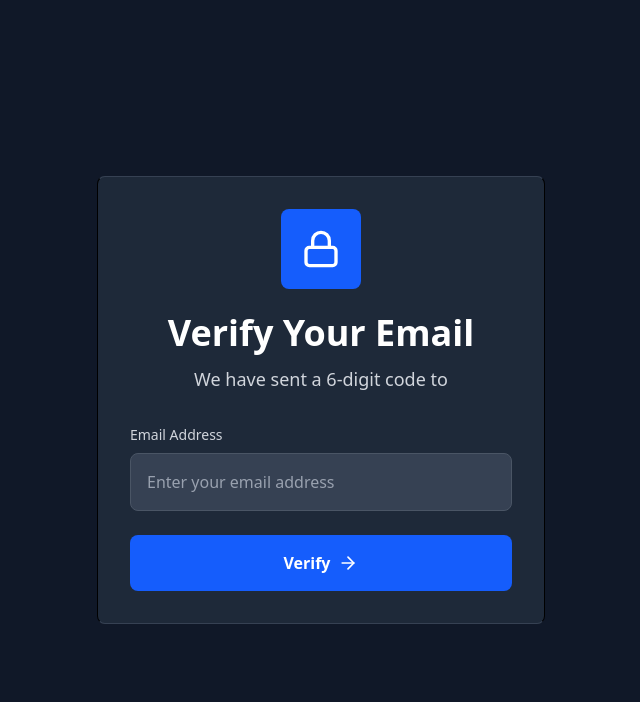
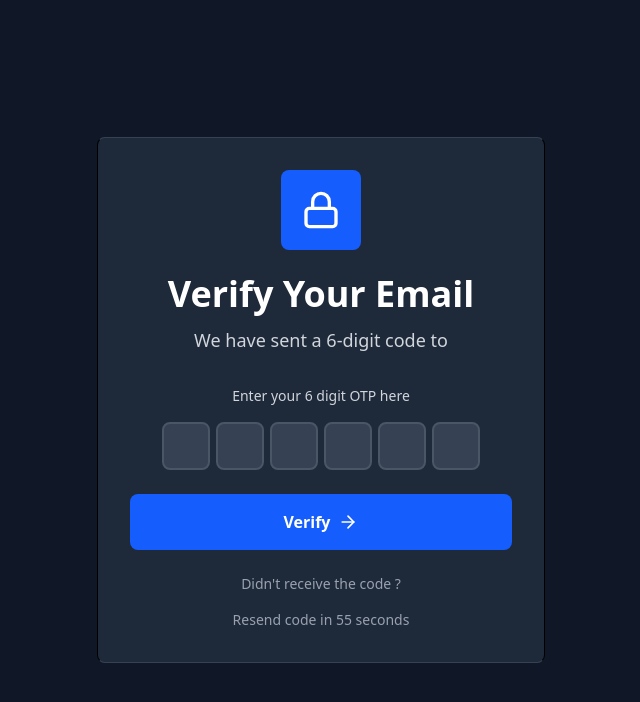
Before and after one commit to Ritesh0011001/Chatapp-microservices, a Next.js app in the folder frontend/: page /verify in a window 1280 px wide. Shown: the top 702 px of the page, without its empty margins (319-959 px from the left). Built offline with nearby package versions, Linux system fonts and the light colour scheme.

Commit message:
feat: add otp and resend otp

```diff
--- a/frontend/src/app/verify/page.tsx
+++ b/frontend/src/app/verify/page.tsx
@@ -1,7 +1,9 @@
 "use client"
+import axios from 'axios'
 import { ArrowRight, Loader2, Lock } from 'lucide-react'
-import { useSearchParams } from 'next/navigation'
-import React, { useState } from 'react'
+import Cookies from "js-cookie"
+import { useRouter, useSearchParams } from 'next/navigation'
+import React, { useEffect, useRef, useState } from 'react'
 
 const verifyPage = () => {
    const [loading,setLoading]=useState(false);
@@ -10,13 +12,102 @@ const verifyPage = () => {
   const [resendLoading,setResendLoading]= useState(false);
   const [timer,setTimer]= useState(60);
 
-
-   const handleSubmit = async()=>{}
+  const inputRefs = useRef<Array<HTMLInputElement | null>>([])
+  const Router = useRouter();
 
    const searchParams = useSearchParams();
 
-   const email: string = searchParams.get("email") || ""
+   const email: string = searchParams.get("email") || "";
 
+   useEffect(()=>{
+    if(timer>0){
+      const interval = setInterval(()=>{
+        setTimer((prev)=>prev-1)
+      },1000);
+      return ()=> clearInterval(interval)
+    }
+   },[timer]);
+
+   const handleInputChange = (index:number , value:string): void =>{
+    if(value.length>1)return;
+    const newOtp =[...otp]
+    newOtp[index]=value
+    setOtp(newOtp)
+    setError("")
+
+    if (value && index < 5){
+      inputRefs.current[index+1]?.focus();
+    }
+   };
+
+   const handleKeyDown = (index:number, e:React.KeyboardEvent<HTMLElement>):void=>{
+    if(e.key === "Backspace" && !otp[index] && index>0)[
+      inputRefs.current[index-1]?.focus()
+    ]
+   };
+
+   const handlePaste = (e: React.ClipboardEvent<HTMLInputElement>): void=>{
+    e.preventDefault()
+    const pastedDated =e.clipboardData.getData("text");
+    const digits = pastedDated.replace(/\D/g,"").slice(0,6);
+    if(digits.length === 6){
+      const newOtp = digits.split("")
+      setOtp(newOtp)
+      inputRefs.current[5]?.focus()
+    }
+   }
+const handleSubmit = async(e:React.FormEvent<HTMLFormElement>)=>{
+    e.preventDefault();
+    const otpString = otp.join("")
+    if(otpString.length !== 6){
+      setError("Please Enter your all 6 digits")
+      return;
+    }
+
+    setError("")
+    setLoading(true)
+
+    try {
+      const {data}= await axios.post(`http://localhost:5000/api/v1/verify`,{
+        email,
+        otp:otpString
+      });
+      alert(data.message)
+      Cookies.set("token",data.token, {
+        expires:15,
+        secure:false,
+        path:"/"
+      });
+      setOtp(["", "", "", "", "", ""])
+      inputRefs.current[0]?.focus()
+
+    } catch (error:any) {
+      setError(error.response.data.message)
+    }
+    finally{
+      setLoading(false)
+    }
+
+   };
+
+   const handleResendOtp = async()=>{
+    setResendLoading(true)
+    setError("")
+
+    try {
+
+      const {data} = await axios.post(`http://localhost:5000/api/v1/login`,{email})
+      alert(data.message)
+      setTimer(60)
+
+    } catch (error : any) {
+      setError(error.response.data.message)
+
+    }
+    finally{
+      setResendLoading(false)
+    }
+   }
 
   return (
     <div className='min-h-screen bg-gray-900 flex items-center justify-center p-4'>
@@ -32,12 +123,35 @@ const verifyPage = () => {
           </div>
           <form onSubmit={handleSubmit} className='space-y-6'>
             <div>
-              <label htmlFor="email" className='block text-sm font-medium text-gray-300 mb-2'>Email Address</label>
-              { <input type="email" id='email' className='w-full px-4 py-4 bg-gray-700 border border-gray-600 rounded-lg text-white placeholder-gray-400 ' placeholder='Enter your email address'
-              // value={email} onChange={(e)=>setEmail(e.target.value)}
-              required /> }
+              <label className='block text-sm font-medium text-gray-300 mb-4 text-center'>Enter your 6 digit OTP here</label>
+              <div className="flex justify-center gap-1.5 in-checked:space-x-3">
+                {
+                  otp.map((digit,index)=>(
+                    <input
+                     key={index}
+                    ref={(el:HTMLInputElement | null)=>{
+                      inputRefs.current[index]=el;
+
+                    }}
+                    type='text'
+                    maxLength={1}
+                    value={digit}
+                    onChange={e=> handleInputChange(index,e.target.value)}
+                    onKeyDown={e => handleKeyDown(index,e)}
+                    onPaste={index === 0 ? handlePaste : undefined}
+                    className='w-12 h-12 text-center text-xl font-bold border-2 border-gray-600 rounded-lg bg-gray-700 text-white'
+                    />
+
+                  ))
+                }
+              </div>
             </div>
-            <button type='submit' className='w-full bg-blue-600 text-white py-4 px-6 rounded-lg font-semibold hover:bg-blue-700 disbaled:opacity-50 disabled:cursor-not-allowed' disabled={loading}>
+            {
+              error && (<div className="bg-red-900 border border-red-700 rounded-lg p-3">
+                <div className="text-red-300 text-sm text-center">{error}</div>
+              </div>
+            )}
+            <button type='submit' className='w-full bg-blue-600 text-white py-4 px-6 rounded-lg font-semibold hover:bg-blue-700 disbaled:opacity-50 disabled:cursor-not-allowed' disabled={loading} >
               {
                 loading? <div className='flex items-center justify-center gap-2' >
                   <Loader2 className='w-5 h-5'/>
@@ -52,6 +166,13 @@ const verifyPage = () => {
 
               </button>
           </form>
+          <div className="mt-6 text-center">
+            <p className='text-gray-400 text-sm mb-4'>Didn't receive the code ?</p>
+            {
+              timer>0 ? <div className="text-gray-400 text-sm">Resend code in {timer} seconds</div> : <button className='text-blue-400 hover:text-blue-300 font-medium text-sm
+              disabled:opacity-50' disabled={resendLoading} onClick={handleResendOtp}>{resendLoading?"Sending...":"Resend Code "}</button>
+            }
+          </div>
         </div>
       </div>
     </div>
```
